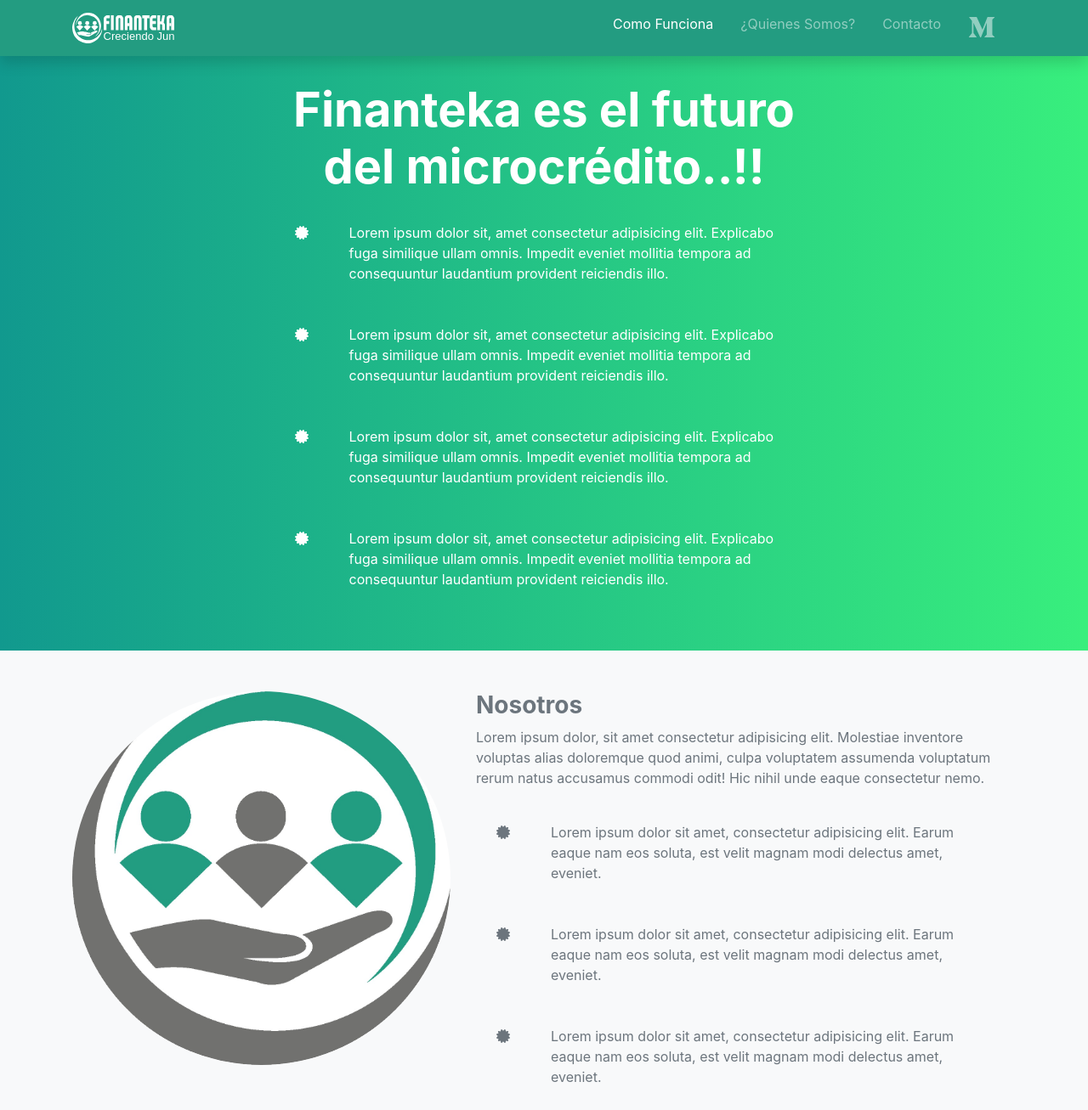
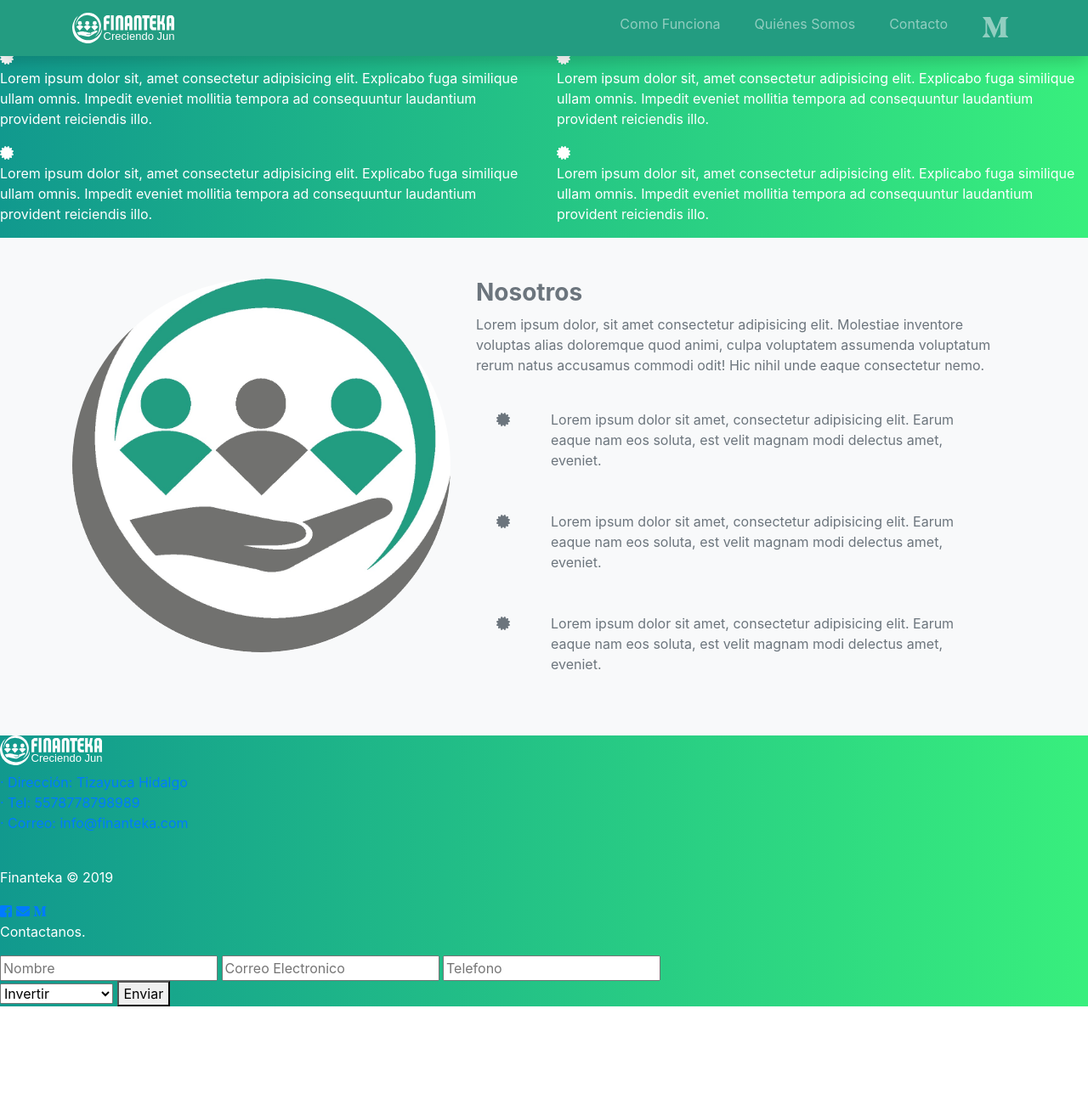
Before and after one commit to ArturVargas/landingFinanteka, a plain HTML site: page index.html in a window 1280 px wide. Shown: the top 1307 px of the page at 85% size. After the commit the page ends 1185 px from the top, so only its background shows below. Drawn offline with nearby package versions, Linux system fonts and the light colour scheme.

Commit message:
update index

```diff
--- a/index.html
+++ b/index.html
@@ -12,10 +12,9 @@
     <link rel="stylesheet" href="styles.css">
 </head>
 
-<body>
-
+<body >
     <!-- Nav -->
-    <nav class="navbar navbar-expand-sm navbar-dark bg-teka fixed-top shadow">
+    <nav class="navbar navbar-expand-sm navbar-dark bg-teka fixed-top shadow navbarPersonal" >
         <div class="container">
             <a class="navbar-brand" href="index.html">
                 <img src="img/finanteka.svg" width="120" height="auto" class="d-inline-block align-top" alt="">
@@ -25,16 +24,19 @@
             </button>
             <div class="collapse navbar-collapse" id="navbarNav">
                 <ul class="navbar-nav ml-auto">
-                    <li class="nav-item active mr-3">
-                        <a class="nav-link" href="#home">Como Funciona</a>
+                    <li class="nav-item mr-4">
+                        <a class="nav-link nav1 letraBlancas" href="index.html">Como Funciona</a>
+                        <div class="div1"></div>
                     </li>
-                    <li class="nav-item mr-3">
-                        <a class="nav-link" href="#about">¿Quienes Somos?</a>
+                    <li class="nav-item mr-4">
+                        <a class="nav-link nav1 letraBlancas" href="#about">Quiénes Somos</a>
+                        <div class="div1"></div>
                     </li>
-                    <li class="nav-item mr-3">
-                        <a class="nav-link" href="#contact">Contacto</a>
+                    <li class="nav-item mr-4">
+                        <a class="nav-link nav1 letraBlancas" href="#contact">Contacto</a>
+                        <div class="div1"></div>
                     </li>
-                    <li class="nav-item mr-3">
+                    <li class="nav-item mr-9">
                         <a class="nav-link" href="https://medium.com/@Finanteka" target="blank">
                             <i class="fab fa-medium-m fa-2x"></i>
                         </a>
@@ -43,63 +45,41 @@
             </div>
         </div>
     </nav>
+<div class="espacio"></div>
+    <!-- Primera pagina -->
+    <div class="row" >
+        <div class="col-md-12 text-center">
+            <h1 class="tituloFinanteka font-weight-bolder">Finanteka es el futuro del microcrédito</h1>
+        </div>
+        <div class="col-md-6 textosPrincipales">
+            <div><i class="fas fa-certificate iconoCertificado"></i></div>
+            <p>Lorem ipsum dolor sit, amet consectetur adipisicing elit.
+                    Explicabo fuga similique ullam omnis. Impedit eveniet mollitia
+                    tempora ad consequuntur laudantium provident reiciendis illo.</p>
+        </div>
 
-    <!-- Home -->
-    <header id="home">
-        <div class="pt-5">
-            <div class="home-inner">
-                <div class="container">
-                    <div class="row d-flex justify-content-center my-5">
-                        <div class="col-lg-7 d-none d-sm-block">
-                            <h1 class="display-4 text-center font-weight-bolder">Finanteka es el futuro del microcrédito..!!</h1>
-                            <div class="d-flex flex-row">
-                                <div class="p-4 align-self-start">
-                                    <i class="fas fa-certificate"></i>
+        <div class="col-md-6 textosPrincipales">
+            <div><i class="fas fa-certificate iconoCertificado"></i></div>
+            <p>Lorem ipsum dolor sit, amet consectetur adipisicing elit.
+                    Explicabo fuga similique ullam omnis. Impedit eveniet mollitia
+                    tempora ad consequuntur laudantium provident reiciendis illo.</p>
         </div>
-                                <div class="p-4 align-self-end">
-                                    Lorem ipsum dolor sit, amet consectetur adipisicing elit.
+        <div class="col-md-6 textosPrincipales">
+            <div><i class="fas fa-certificate iconoCertificado"></i></div>
+            <p>Lorem ipsum dolor sit, amet consectetur adipisicing elit.
                     Explicabo fuga similique ullam omnis. Impedit eveniet mollitia
-                                    tempora ad consequuntur laudantium provident reiciendis illo.
+                    tempora ad consequuntur laudantium provident reiciendis illo.</p>
+        </div>
+        <div class="col-md-6 textosPrincipales">
+            <div><i class="fas fa-certificate iconoCertificado"></i></div>
+            <p>Lorem ipsum dolor sit, amet consectetur adipisicing elit.
+                    Explicabo fuga similique ullam omnis. Impedit eveniet mollitia
+                    tempora ad consequuntur laudantium provident reiciendis illo.</p>
         </div>
     </div>
-                            <div class="d-flex flex-row">
-                                <div class="p-4 align-self-start">
-                                    <i class="fas fa-certificate"></i>
-                                </div>
-                                <div class="p-4 align-self-end">
-                                    Lorem ipsum dolor sit, amet consectetur adipisicing elit.
-                                    Explicabo fuga similique ullam omnis. Impedit eveniet mollitia
-                                    tempora ad consequuntur laudantium provident reiciendis illo.
-                                </div>
-                            </div>
-                            <div class="d-flex flex-row">
-                                <div class="p-4 align-self-start">
-                                    <i class="fas fa-certificate"></i>
-                                </div>
-                                <div class="p-4 align-self-end">
-                                    Lorem ipsum dolor sit, amet consectetur adipisicing elit.
-                                    Explicabo fuga similique ullam omnis. Impedit eveniet mollitia
-                                    tempora ad consequuntur laudantium provident reiciendis illo.
-                                </div>
-                            </div>
-                            <div class="d-flex flex-row">
-                                <div class="p-4 align-self-start">
-                                    <i class="fas fa-certificate"></i>
-                                </div>
-                                <div class="p-4 align-self-end">
-                                    Lorem ipsum dolor sit, amet consectetur adipisicing elit.
-                                    Explicabo fuga similique ullam omnis. Impedit eveniet mollitia
-                                    tempora ad consequuntur laudantium provident reiciendis illo.
-                                </div>
-                            </div>
-                        </div>
-                    </div>
-                </div>
-            </div>
-        </div>
-    </header>
 
-    <section id="about" class="bg-light text-muted py-5">
+
+    <section id="about" class="bg-light text-muted py-5 seccion2">
         <div class="container">
             <div class="row">
                 <div class="col-md-5">
@@ -147,88 +127,49 @@
             </div>
         </div>
     </section>
-    <!-- HEAD SECTION -->
-    <section class="bg-secondary" id="contact">
-        <div class="container">
-            <div class="row">
-                <div class="col-5">
-                    <div class="text-center">
-                        <div class="p-5">
-                            <h1 class="display-4 font-weight-bolder">Contactanos.</h1>
-                            <p class="lead">
-                                Lorem ipsum dolor sit amet, consectetur adipisicing elit. Natus provident
-                                expedita optio magnam maiores deleniti perferendis quibusdam veniam. Quas quasi alias
-                                rerum,
-                                hic et adipisci culpa provident odit fugiat atque!
+
+    <footer class="footer-distributed" id="contact">
+
+			<div class="footer-left">
+
+				<h3><span> <img src="img/finanteka.svg" width="120" height="auto" class="d-inline-block align-top" alt=""></span></h3>
+
+				<p class="footer-links">
+					<a href="#">· Dirección: Tizayuca Hidalgo</a>
+					<br>
+					<a href="#">· Tel: 5578778798989</a>
+                    <br>
+					<a href="#">· Correo: info@finanteka.com</a>
 				</p>
+                <br>
+				<p class="footer-company-name">Finanteka &copy; 2019</p>
+
+				<div class="footer-icons">
+					<a href="#"><i class="fab fa-facebook-square"></i></a>
+					<a href="mailto:info@finanteka.com"><i class="fas fa-envelope"></i></a>
+					<a href="https://medium.com/@Finanteka" ><i class="fab fa-medium-m"></i></a>
 				</div>
+
 			</div>
-                </div>
-                <div class="col-7 p-5">
-                    <form action="">
-                        <div class="form-group">
-                            <label for="">Nombre</label>
-                            <input type="text" class="form-control">
-                        </div>
-                        <div class="form-group">
-                            <label for="">Correo Electronico</label>
-                            <input type="email" class="form-control">
-                        </div>
-                        <div class="form-group">
-                            <label for="">Telefono</label>
-                            <input type="number" class="form-control">
-                        </div>
-                        <div class="form-group">
-                            <label>Me interesa:</label>
-                            <select class="form-control" id="exampleFormControlSelect1">
+
+			<div class="footer-right">
+                <p>Contactanos.</p>
+
+				<form action="#" method="post">
+                    <input type="text" name="text" placeholder="Nombre" />
+                    <input type="text" name="email" placeholder="Correo Electronico" />
+                    <input type="text" name="number" placeholder="Telefono" />
+                    <br>
+                    <select  id="exampleFormControlSelect1" placeholder="Me interesa">
                         <option value="invest">Invertir</option>
                         <option value="lend">Un Prestamo</option>
                         <option value="ambassador">Ser Embajador</option>
                     </select>
-                        </div>
-                        <div class="form-group">
-                            <button class="btn btn-block bg-teka text-light font-weight-bolder" type="submit">
-                                Enviar
-                            </button>
-                        </div>
+					<button>Enviar</button>
 				</form>
-                </div>
+
             </div>
 
-
-        </div>
-    </section>
-
-
-    <!-- FOOTER -->
-    <footer>
-        <div class="container">
-            <div class="row">
-                <div class="col-2 p-5">
-                    <a href="">
-                        <i class="fab fa-facebook-square fa-3x"></i>
-                    </a>
-                </div>
-                <div class="col-2 p-5">
-                    <a href="mailto:info@finanteka.com">
-                        <i class="fas fa-envelope fa-3x"></i>
-                    </a>
-                </div>
-                <div class="col-2 p-5">
-                    <a href="https://medium.com/@Finanteka" target="blank">
-                        <i class="fab fa-medium-m fa-3x"></i>
-                    </a>
-                </div>
-                <div class="col-6 p-5">
-                    <p>Dirección:</p>
-                    Tizayuca Hidalgo
-                    <p>Tel: </p>
-                    5578778798989
-                    <p>Correo</p>
-                    info@finanteka.com
-                </div>
-            </div>
-        </div>
 	</footer>
 
     <script src="https://code.jquery.com/jquery-3.3.1.slim.min.js"
@@ -240,6 +181,7 @@
     <script src="https://stackpath.bootstrapcdn.com/bootstrap/4.3.1/js/bootstrap.min.js"
         integrity="sha384-JjSmVgyd0p3pXB1rRibZUAYoIIy6OrQ6VrjIEaFf/nJGzIxFDsf4x0xIM+B07jRM"
         crossorigin="anonymous"></script>
+        <script defer src="https://use.fontawesome.com/releases/v5.0.6/js/all.js"></script>
 </body>
 
 </html>
```
Lines whose indentation alone changed are shown as unchanged.
